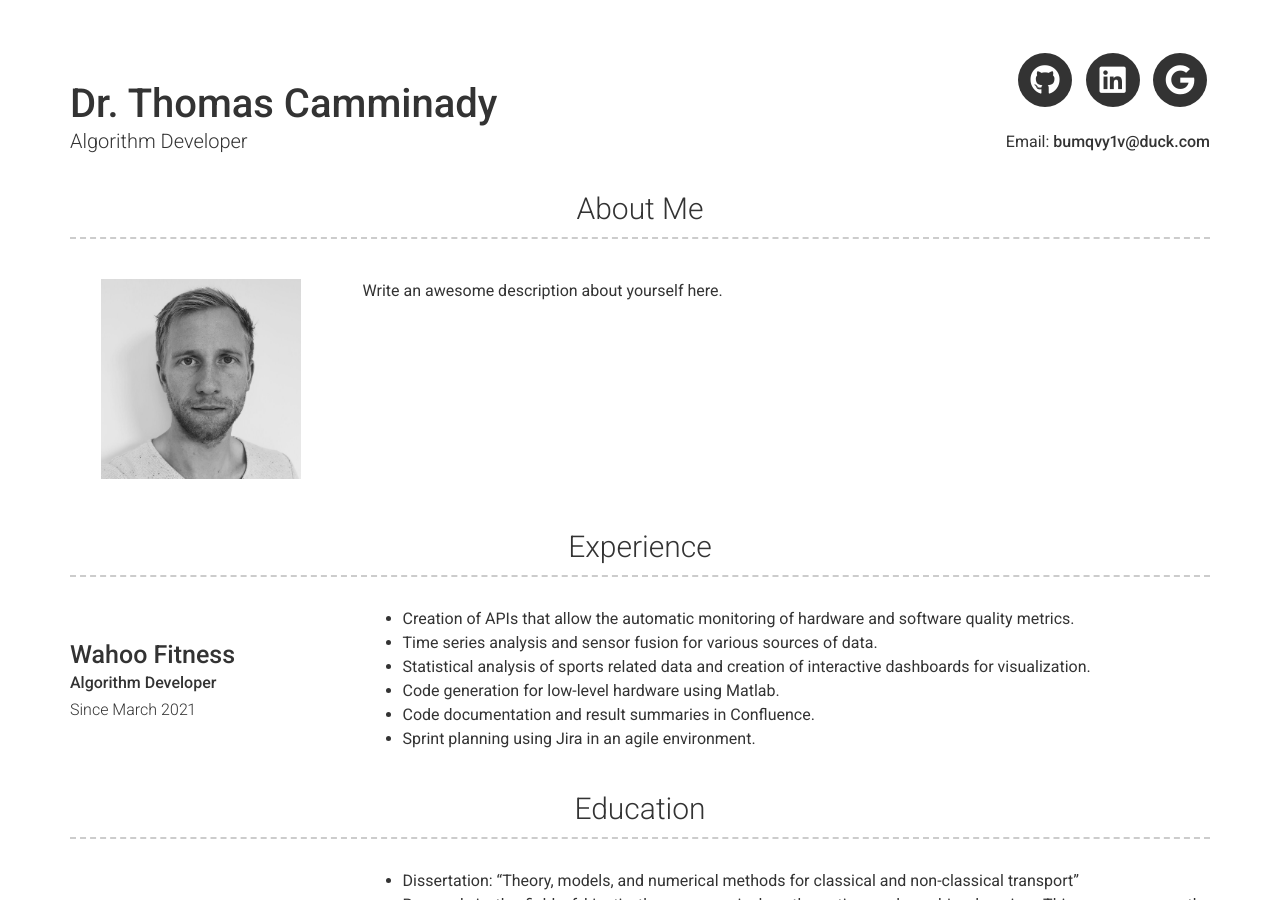
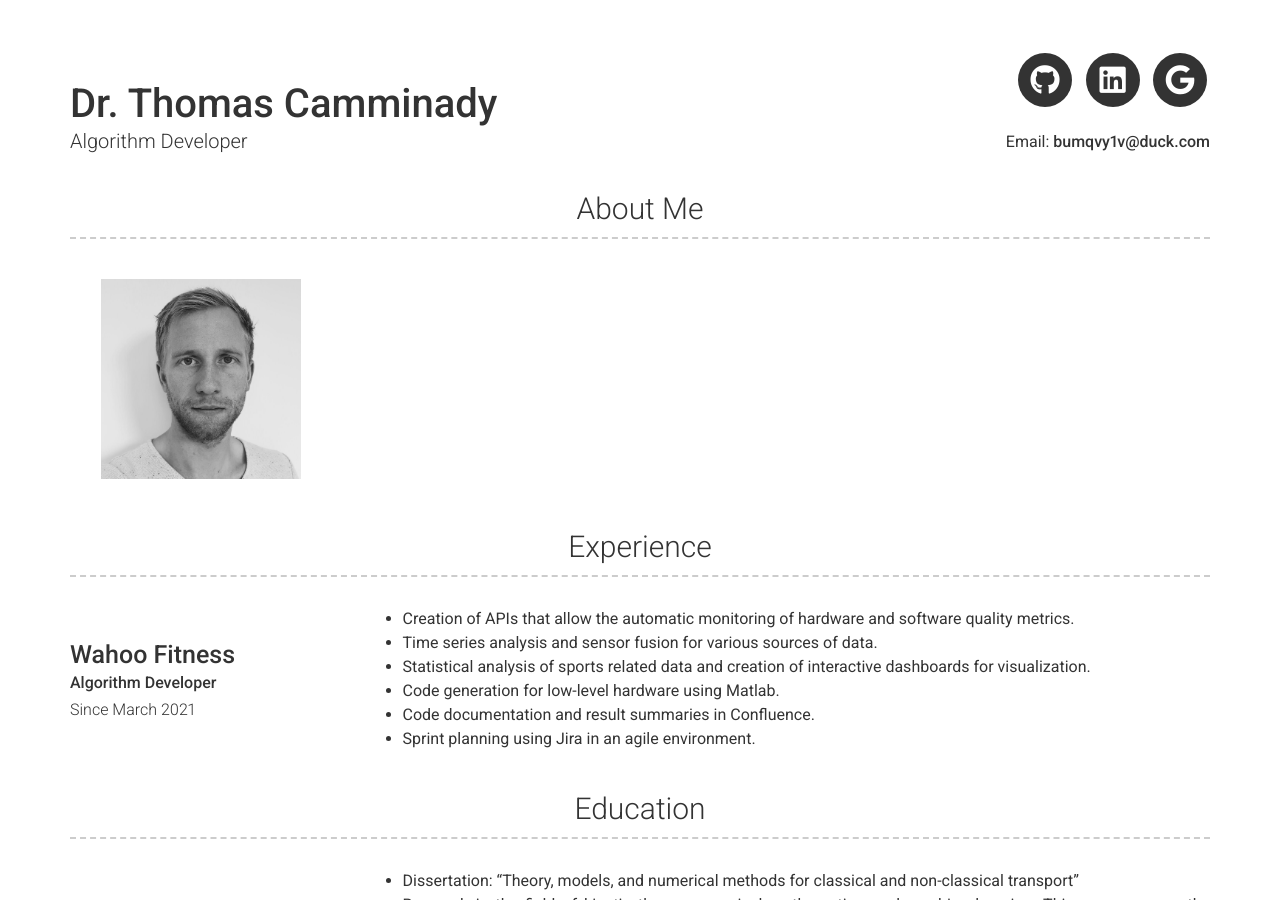
Before and after one commit to thomascamminady/thomascamminady.website, a Jekyll site: the page built from index.md, in a window 1280 px wide and 900 px high. Built offline with Jekyll 4.4.1, drawn with Linux system fonts in a browser that asks for light colours; nearby versions of some CDN libraries; part of the change alters nothing that is shown.

Commit message:
Fill content.

```diff
--- a/_config.yml
+++ b/_config.yml
@@ -51,8 +51,8 @@ googlescholar_username: kczWHoQAAAAJ
 # About Section
 # about_title: About Me (Use this to override about section title)
 about_profile_image: images/Camminady.jpg
-about_content: | # this will include new lines to allow paragraphs
-  Write an awesome description about yourself here.
+#about_content: | # this will include new lines to allow paragraphs
+#  Write an awesome description about yourself here.
 
 content:
   # - title: Projects # Title for the section
```
